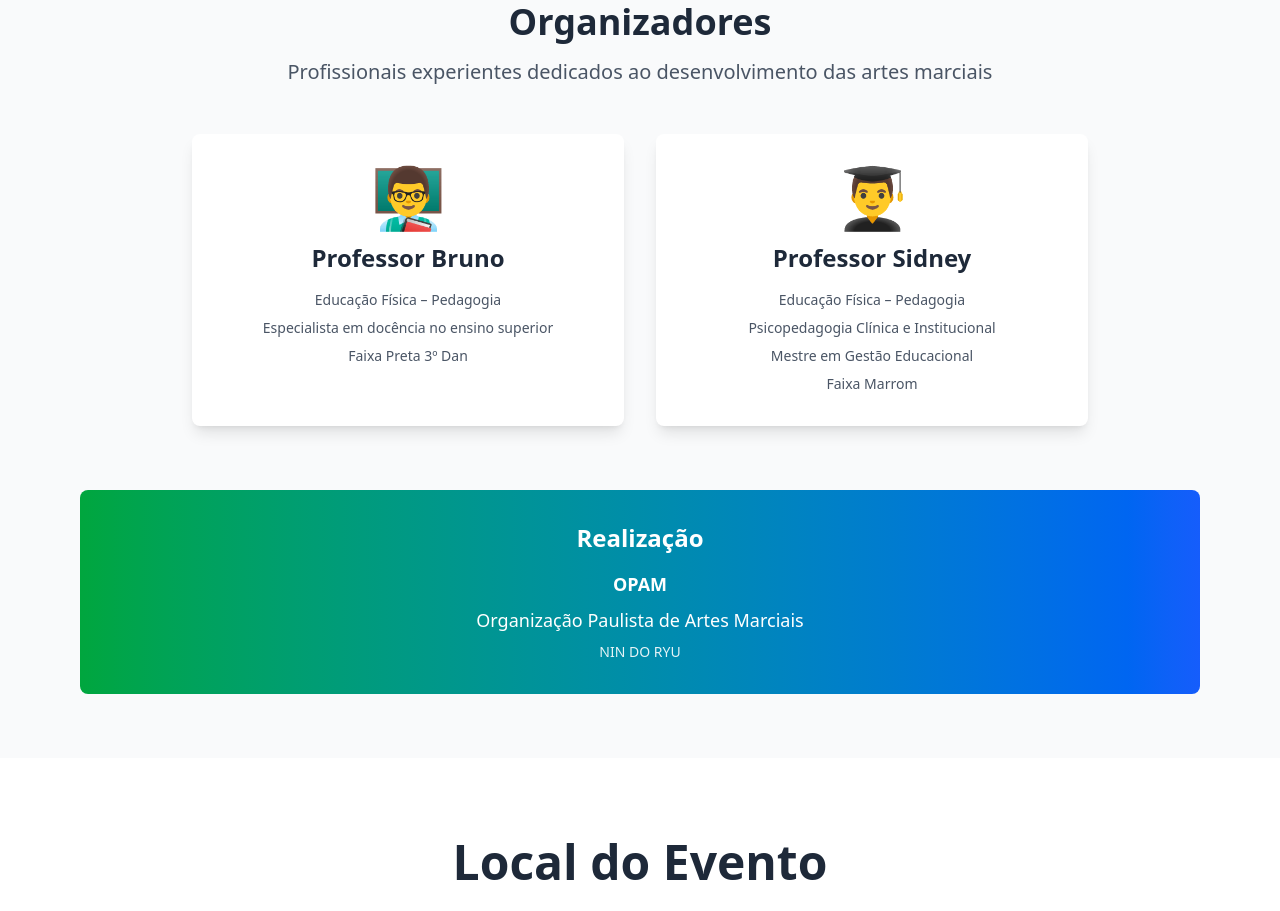
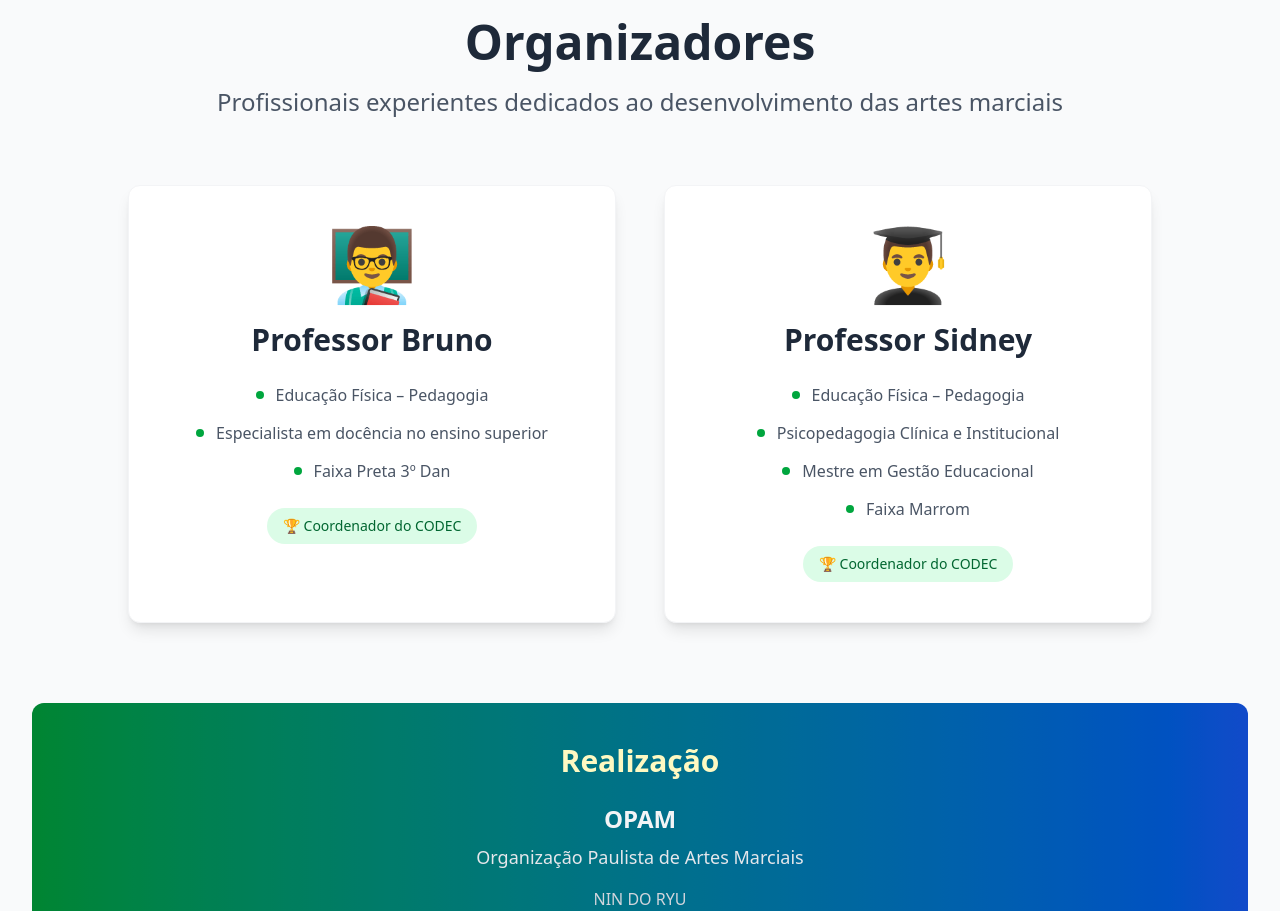
Before and after one commit to DIYSecurityLAB/codec, a Next.js app: page / in a window 1280 px wide. Shown: the part 3740-4651 px from the top of the page. Built offline with nearby package versions, Linux system fonts and the light colour scheme.

Commit message:
feat: enhance Organizers component with improved layout, accessibility features, and additional details for each organizer

```diff
--- a/src/components/Organizers.tsx
+++ b/src/components/Organizers.tsx
@@ -13,7 +13,8 @@ const Organizers: React.FC<OrganizersProps> = ({ className = '' }) => {
         'Especialista em docência no ensino superior',
         'Faixa Preta 3º Dan'
       ],
-      avatar: '👨‍🏫'
+      avatar: '👨‍🏫',
+      ariaLabel: 'Perfil do Professor Bruno'
     },
     {
       name: 'Professor Sidney',
@@ -23,51 +24,84 @@ const Organizers: React.FC<OrganizersProps> = ({ className = '' }) => {
         'Mestre em Gestão Educacional',
         'Faixa Marrom'
       ],
-      avatar: '👨‍🎓'
+      avatar: '👨‍🎓',
+      ariaLabel: 'Perfil do Professor Sidney'
     }
   ];
 
   return (
-    <section id="organizadores" className={`py-16 bg-gray-50 ${className}`}>
-      <div className="container mx-auto px-4 max-w-6xl">
-        <div className="text-center mb-12">
-          <h2 className="text-4xl font-bold text-gray-800 mb-4">
+    <section
+      id="organizadores"
+      className={`py-16 lg:py-20 bg-gray-50 ${className}`}
+      aria-labelledby="organizers-title"
+    >
+      <div className="container mx-auto px-4 sm:px-6 lg:px-8 max-w-7xl">
+        <div className="text-center mb-12 lg:mb-16">
+          <h2
+            id="organizers-title"
+            className="text-3xl sm:text-4xl lg:text-5xl font-bold text-gray-800 mb-4"
+          >
             Organizadores
           </h2>
-          <p className="text-xl text-gray-600 max-w-3xl mx-auto">
+          <p className="text-lg sm:text-xl lg:text-2xl text-gray-600 max-w-4xl mx-auto leading-relaxed">
             Profissionais experientes dedicados ao desenvolvimento das artes marciais
           </p>
         </div>
 
-        <div className="grid md:grid-cols-2 gap-8 max-w-4xl mx-auto">
+        <div className="grid lg:grid-cols-2 gap-8 lg:gap-12 max-w-5xl mx-auto mb-16 lg:mb-20">
           {organizers.map((organizer, index) => (
             <div
               key={index}
-              className="bg-white rounded-lg shadow-lg p-8 text-center hover:shadow-xl transition-shadow duration-300"
+              className="bg-white rounded-xl shadow-lg hover:shadow-2xl p-6 sm:p-8 lg:p-10 text-center transition-all duration-300 transform hover:-translate-y-2 border border-gray-100"
+              role="article"
+              aria-label={organizer.ariaLabel}
             >
-              <div className="text-6xl mb-4">{organizer.avatar}</div>
-              <h3 className="text-2xl font-bold text-gray-800 mb-4">
+              <div className="text-5xl sm:text-6xl lg:text-7xl mb-6" aria-hidden="true">
+                {organizer.avatar}
+              </div>
+              <h3 className="text-xl sm:text-2xl lg:text-3xl font-bold text-gray-800 mb-6">
                 {organizer.name}
               </h3>
-              <div className="space-y-2">
+              <div className="space-y-3">
                 {organizer.qualifications.map((qualification, qIndex) => (
-                  <p key={qIndex} className="text-gray-600 text-sm">
-                    {qualification}
-                  </p>
+                  <div key={qIndex} className="flex items-center justify-center">
+                    <span className="w-2 h-2 bg-green-600 rounded-full mr-3 flex-shrink-0" aria-hidden="true"></span>
+                    <p className="text-gray-600 text-sm sm:text-base leading-relaxed">
+                      {qualification}
+                    </p>
+                  </div>
                 ))}
+              </div>
+              <div className="mt-6 inline-flex items-center px-4 py-2 bg-green-100 text-green-800 rounded-full text-xs sm:text-sm font-medium">
+                <span className="mr-1" aria-hidden="true">🏆</span>
+                Coordenador do CODEC
               </div>
             </div>
           ))}
         </div>
-
-        {/* Organization Info */}
-        <div className="mt-16 text-center">
-          <div className="bg-gradient-to-r from-green-600 to-blue-600 text-white rounded-lg p-8">
-            <h3 className="text-2xl font-bold mb-4">Realização</h3>
-            <div className="text-lg">
-              <p className="font-semibold mb-2">OPAM</p>
-              <p className="mb-2">Organização Paulista de Artes Marciais</p>
-              <p className="text-sm opacity-90">NIN DO RYU</p>
+        <div className="text-center">
+          <div className="bg-gradient-to-r from-green-600 to-blue-600 text-white rounded-xl p-6 sm:p-8 lg:p-10 relative overflow-hidden">
+            <div className="absolute inset-0 bg-black/20" aria-hidden="true"></div>
+            <div className="relative z-10">
+              <h3 className="text-2xl sm:text-3xl font-bold mb-6 text-yellow-100">
+                Realização
+              </h3>
+              <div className="max-w-2xl mx-auto">
+                <div className="mb-6">
+                  <p className="text-xl sm:text-2xl font-bold mb-2 text-gray-100">OPAM</p>
+                  <p className="text-base sm:text-lg mb-4 text-gray-200">
+                    Organização Paulista de Artes Marciais
+                  </p>
+                  <p className="text-sm sm:text-base text-gray-300">NIN DO RYU</p>
+                </div>
+                <div className="bg-white/10 backdrop-blur-sm rounded-lg p-4 sm:p-6 border border-white/20">
+                  <p className="text-sm sm:text-base text-gray-100 leading-relaxed">
+                    <span className="font-semibold">Nossa missão:</span> Promover o desenvolvimento técnico e pedagógico
+                    nas artes marciais, integrando tradição e inovação para formar profissionais capacitados
+                    e conscientes de seu papel social.
+                  </p>
+                </div>
+              </div>
             </div>
           </div>
         </div>
```
